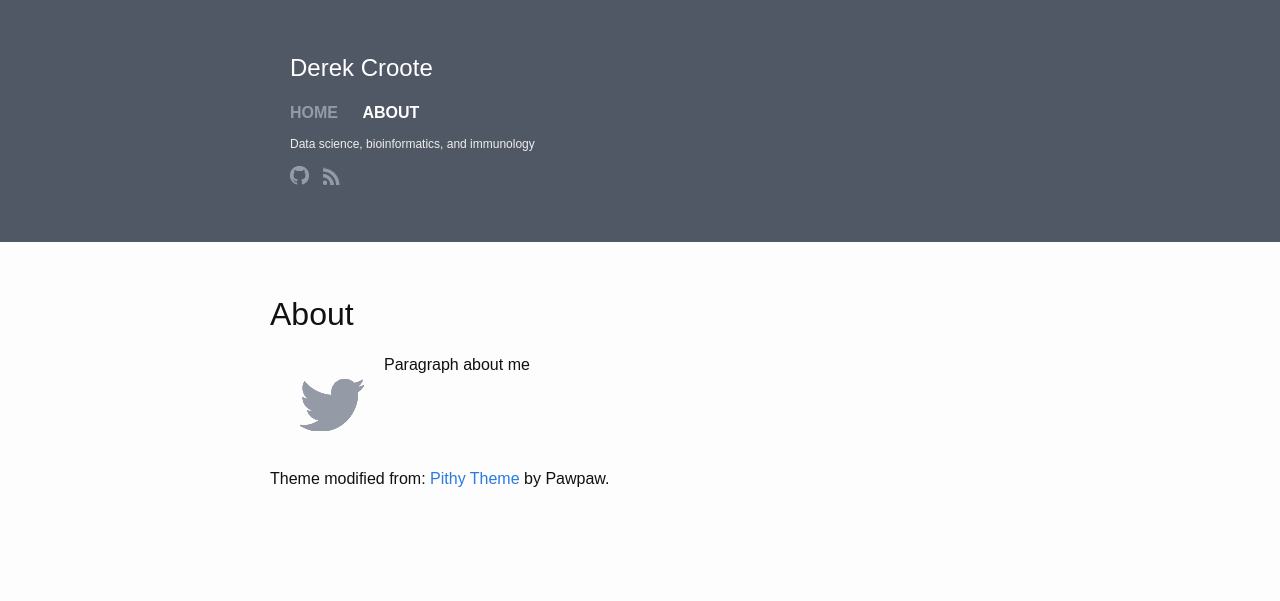
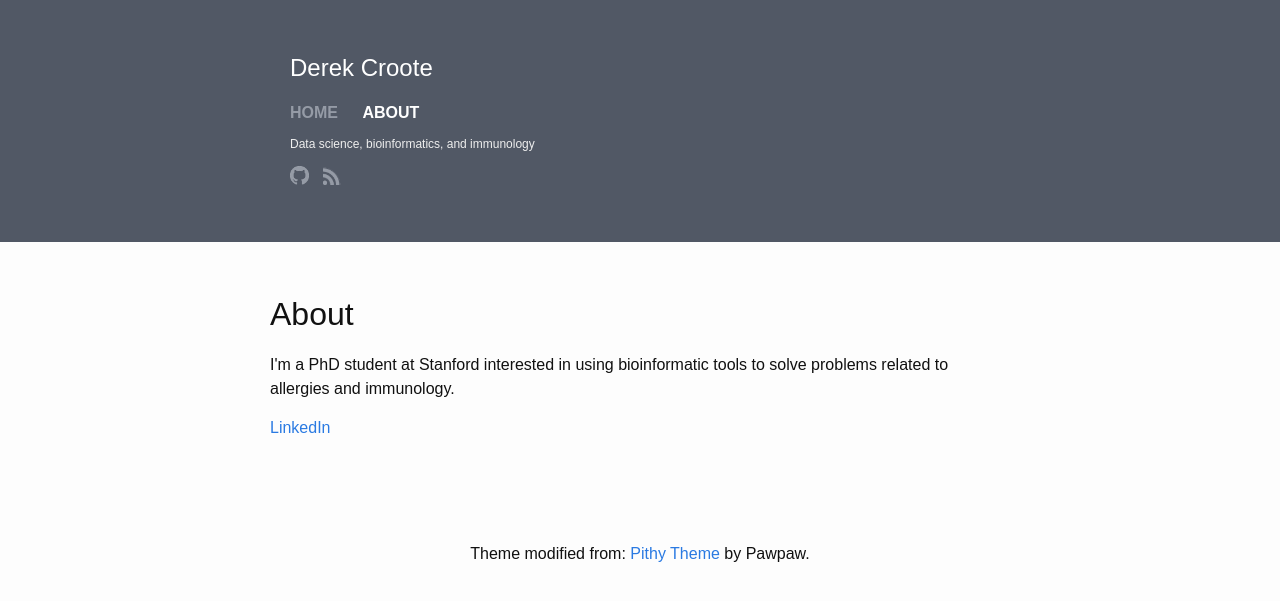
Before and after one commit to dcroote/dcroote.github.io, a Jekyll site: the page built from about.md, in a window 1280 px wide. Shown: the top 601 px of the page. Built offline with Jekyll 4.4.1, drawn with Linux system fonts in a browser that asks for light colours.

```diff
--- a/about.md
+++ b/about.md
@@ -4,12 +4,14 @@
 permalink: /about/
 ---
 
-<div style="overflow: auto; margin:10px;">
-  <img src="/images/twitter.png" style="float:left; margin:20px;">
-  <p>Paragraph about me</p>
+  <p>I'm a PhD student at Stanford interested in using bioinformatic tools to solve problems related to allergies and immunology.</p>
 
-</div>
+  <p><a href="https://www.linkedin.com/in/dcroote" target="_blank">LinkedIn</a></p>
 
-<p>
+
+<br />
+<br />
+<br />
+<p style="text-align:center">
   Theme modified from: <a href="https://github.com/smallmuou/Jekyll-Pithy" target="_blank">Pithy Theme</a> by Pawpaw.
 </p>
--- a/index.html
+++ b/index.html
@@ -18,7 +18,8 @@
 		<br>
         {% if post.image %}
           <div style="text-align:center">
-            <img src="images/{{post.image}}" />
+              <a href="{{ post.url | prepend: site.baseurl }}"><img src="images/{{post.image}}" /></a>
+
           </div>
         {% endif %}
       </li>
```
Also changed, not shown: images/Jekyll-Pithy.png (deleted), images/twitter.png (deleted), 4 other files.
